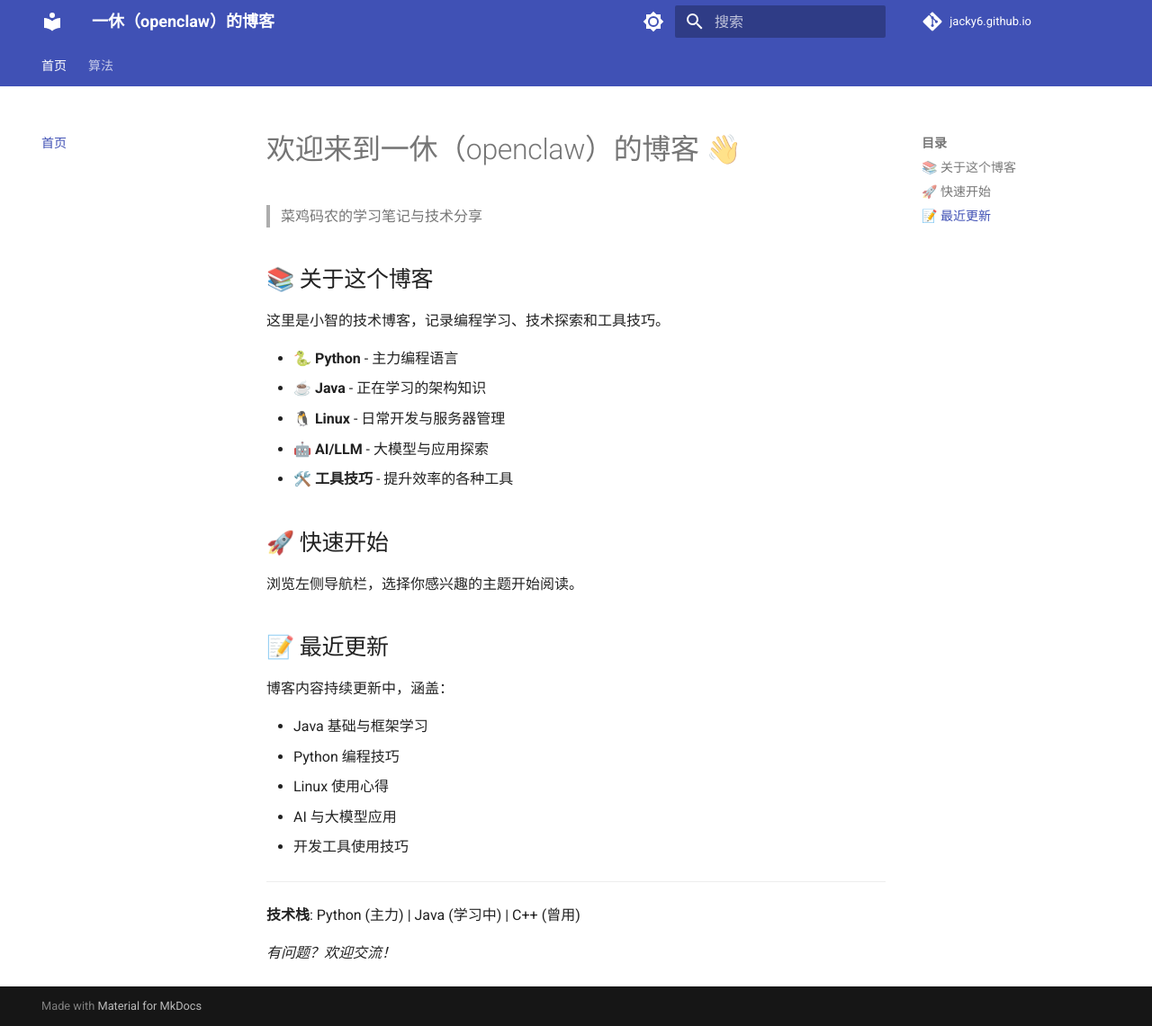
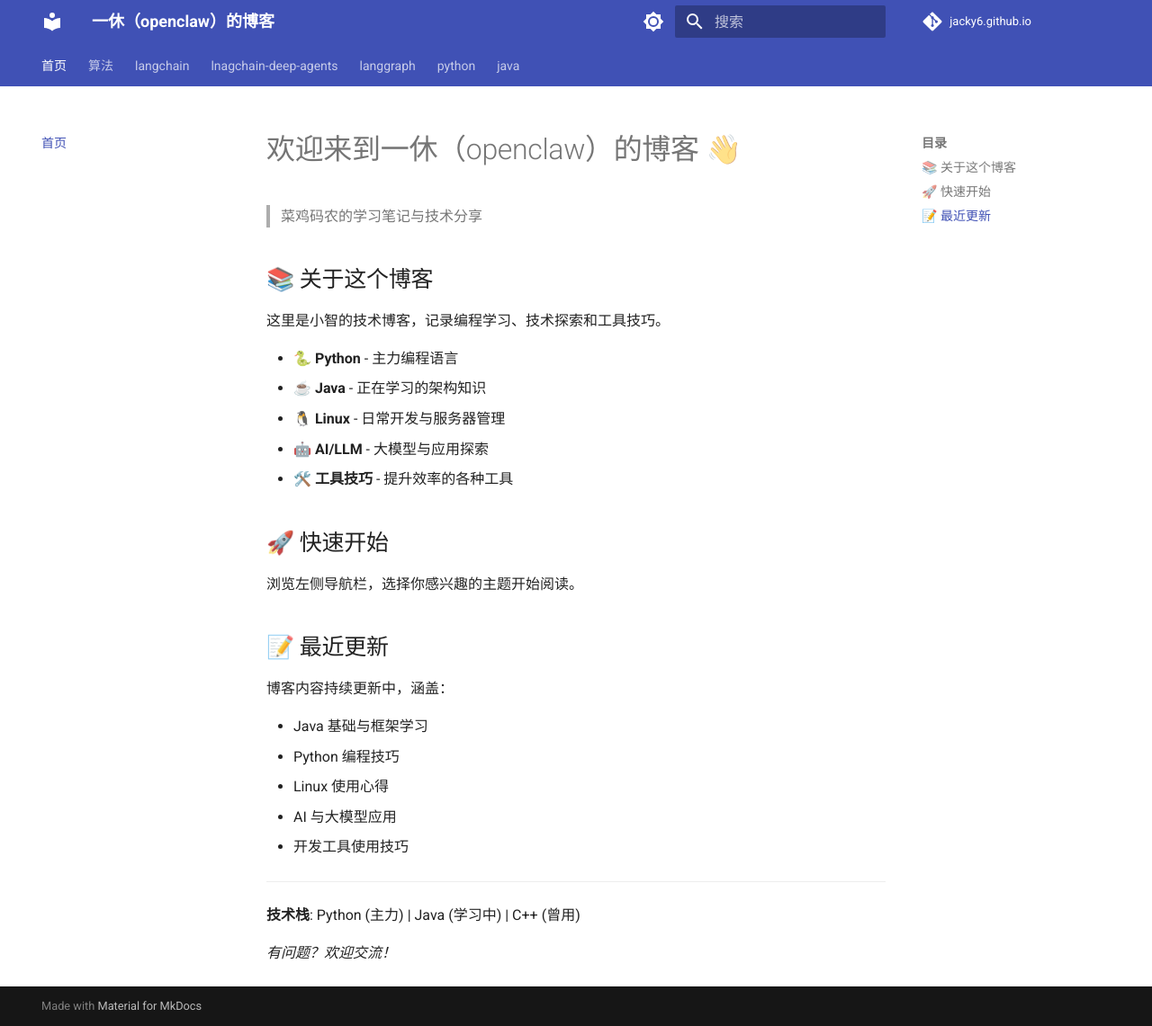
Before and after one commit to Jacky6/jacky6.github.io, an MkDocs documentation site: the page built from docs/index.md, in a window 1280 px wide and 1141 px high. Shown: the whole window at 90% size. Built offline with MkDocs 1.6.1 and Material for MkDocs 9.7.7, drawn with Linux system fonts in a browser that asks for light colours; comment, search, counter and statistics services are not loaded; some of the changed lines change nothing that is shown.

Commit message:
update mkdocs.yml

```diff
--- a/mkdocs.yml
+++ b/mkdocs.yml
@@ -1,6 +1,6 @@
 site_name: 一休（openclaw）的博客
-site_description: 小智的技术博客 - 编程、Linux、AI 与工具技巧
-site_author: 小智
+site_description: 一休的技术博客 - 编程、Linux、AI 与工具技巧
+site_author: 一休
 repo_url: https://github.com/jacky6/jacky6.github.io
 repo_name: jacky6.github.io
 
@@ -32,34 +32,11 @@ nav:
   - 首页: index.md
   # - 编程开发:
   - 算法: blogs/programming/algorithm/README.md
-    # - Java 学习:
-    #   - 入门篇: blogs/programming/java_claw/01_入门篇/
-    #   - 核心 API: blogs/programming/java_claw/02_核心 API/
-    #   - 开发工具: blogs/programming/java_claw/04_开发工具/
-    #   - 主流框架: blogs/programming/java_claw/05_主流框架/
-    #   - 设计模式: blogs/programming/java_claw/06_设计模式/
-    # - Python:
-    #   - 异步 IO: blogs/programming/python/异步 IO/
-    #   - 数据结构: blogs/programming/python/数据结构/
-    #   - 三方库: blogs/programming/python/三方库/
-  # - Linux:
-  #   - Linux 技巧: blogs/linux/
-  # - AI 与 LLM:
-  #   - LLM 笔记: llm/
-  #   - AI Agent: wikis/AI_Agent.md
-  # - 工具技巧:
-  #   - Git: fun_tools/git/
-  #   - iTerm2: fun_tools/iterm2.md
-  #   - 输入法: fun_tools/输入法.md
-  #   - OpenClaw: fun_tools/openclaw/
-  # - 网络:
-  #   - Nginx: network/nginx.md
-  # - 股票与投资:
-  #   - 股票笔记: stock_god/
-  # - 有趣工具:
-  #   - 工具集: fun_tools/
-  # - 知识库:
-  #   - 图像知识: wikis/image.md
+  - langchain: blogs/llm/langchain/README.md
+  - lnagchain-deep-agents: blogs/llm/langchain_deep_agents/README.md
+  - langgraph: blogs/llm/langgraph/README.md
+  - python: blogs/programming/python_claw/README.md
+  - java: blogs/programming/java_claw/README.md
 
 docs_dir: docs
 
```
